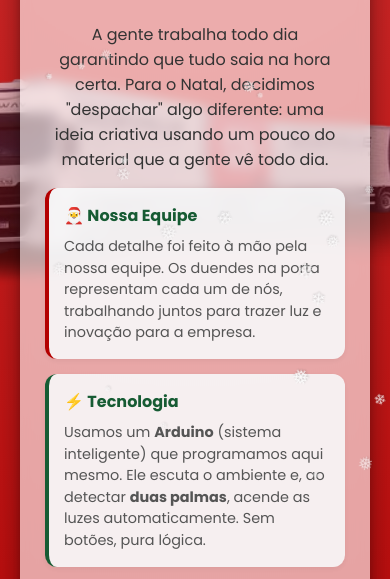
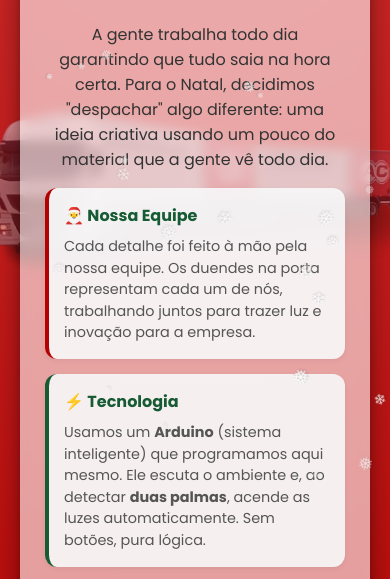
Before and after one commit to Wellerson-M/WebNatalAceville, a plain HTML site: page index.html in a window 390 px wide. Shown: the part 185-764 px from the top of the page. Drawn offline with Linux system fonts and the light colour scheme.

Commit message:
Ajustar visibilidades: caminh\u00e3o volta, card em 0.6

```diff
--- a/index.html
+++ b/index.html
@@ -71,7 +71,7 @@
 
         @media (max-width: 768px) {
             .container {
-                background: rgba(255, 255, 255, 0.62);
+                background: rgba(255, 255, 255, 0.6);
             }
         }
 
@@ -109,8 +109,8 @@
         /* Mobile: mais visível */
         @media (max-width: 768px) {
             body::before {
-                background-size: 140%;
-                opacity: 0.65;
+                background-size: 110%;
+                opacity: 0.5;
             }
         }
 
```
